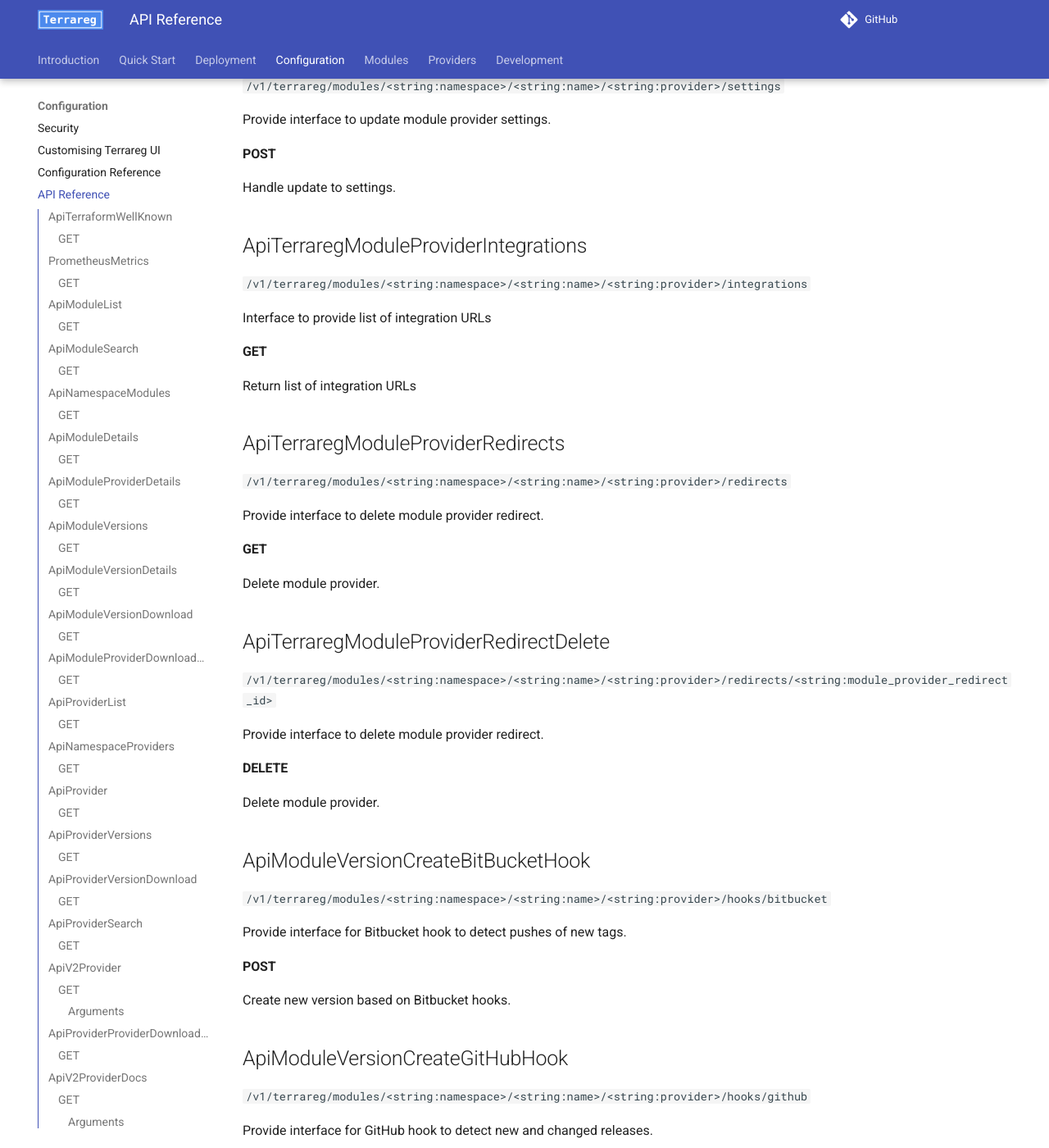
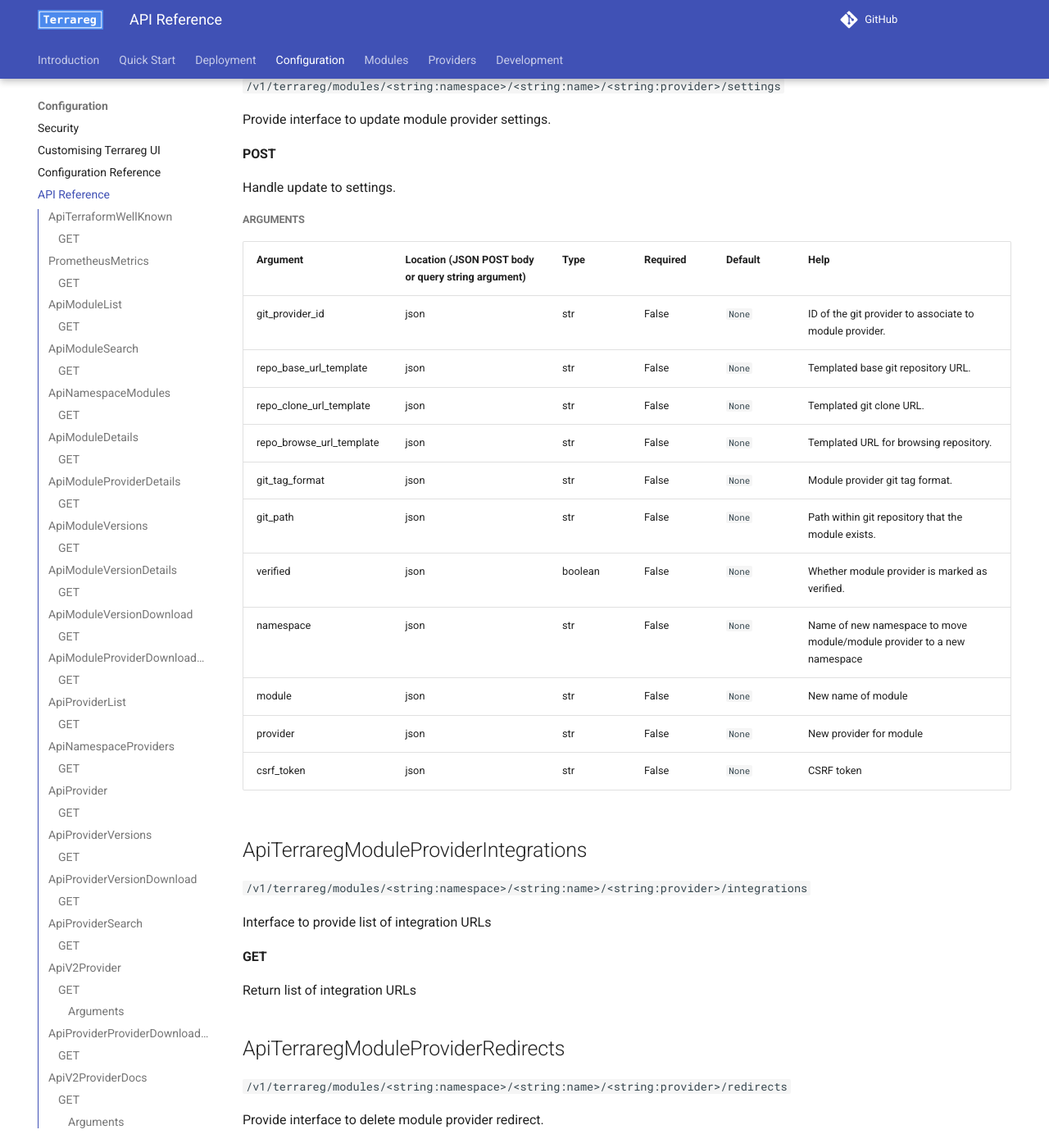
Before and after one commit to MatthewJohn/terrareg, an MkDocs documentation site: the page built from docs/API.md, in a window 1280 px wide and 1400 px high, scrolled down 16730 px. Shown: the whole window at 82% size. Built offline with MkDocs 1.6.1 and Material for MkDocs 9.7.7, drawn with Linux system fonts in a browser that asks for light colours; comment, search, counter and statistics services are not loaded; the version menu is left out.

Commit message:
chore: Move ModuleProviderUpdate POST API endpoint parser into arg parser method and update docs
Issue #513

```diff
--- a/docs/API.md
+++ b/docs/API.md
@@ -810,6 +810,22 @@ Provide interface to update module provider settings.
 #### POST
 
 Handle update to settings.
+##### Arguments
+
+| Argument | Location (JSON POST body or query string argument) | Type | Required | Default | Help |
+|----------|----------------------------------------------------|------|----------|---------|------|
+| git_provider_id | json | str | False | `None` | ID of the git provider to associate to module provider. |
+| repo_base_url_template | json | str | False | `None` | Templated base git repository URL. |
+| repo_clone_url_template | json | str | False | `None` | Templated git clone URL. |
+| repo_browse_url_template | json | str | False | `None` | Templated URL for browsing repository. |
+| git_tag_format | json | str | False | `None` | Module provider git tag format. |
+| git_path | json | str | False | `None` | Path within git repository that the module exists. |
+| verified | json | boolean | False | `None` | Whether module provider is marked as verified. |
+| namespace | json | str | False | `None` | Name of new namespace to move module/module provider to a new namespace |
+| module | json | str | False | `None` | New name of module |
+| provider | json | str | False | `None` | New provider for module |
+| csrf_token | json | str | False | `None` | CSRF token |
+
 
 
 ## ApiTerraregModuleProviderIntegrations
```
Also changed, not shown: 1 other file.
